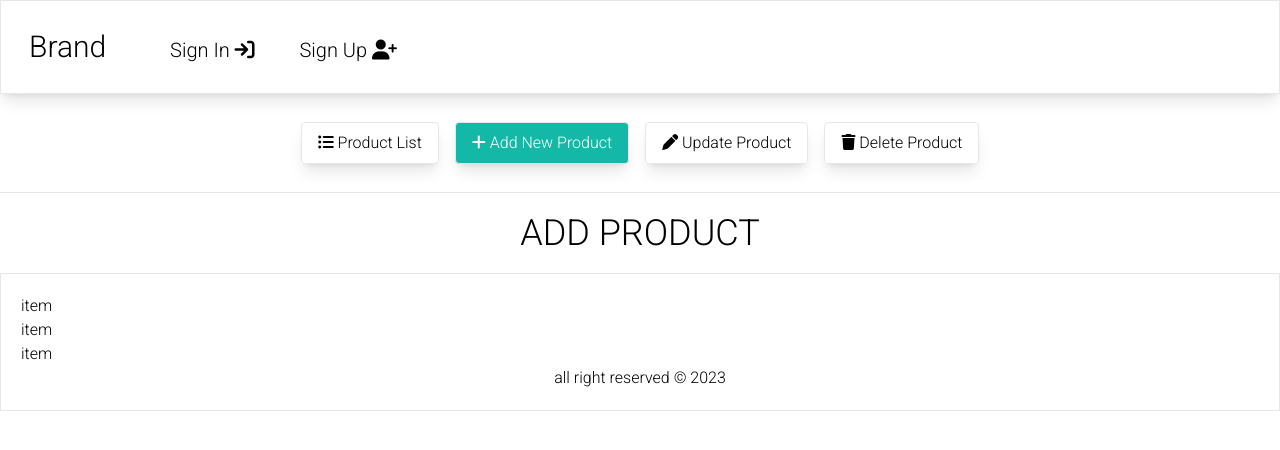
After one commit to Esmat-Farjad/ecommerce, a Django app: page /store/routeProduct/add in a window 1280 px wide. The commit adds this page. Shown: the top 450 px of the page. Run offline with Django 4.2, Linux system fonts and the light colour scheme; some libraries are stand-ins or nearby versions.

Commit message:
template structure created

```diff
--- a/store/admin.py
+++ b/store/admin.py
@@ -1,5 +1,7 @@
 from django.contrib import admin
-from .models import Store, CustomUser
+from .models import Store, CustomUser,Category,Product
 # Register your models here.
 admin.site.register(Store)
 admin.site.register(CustomUser)
+admin.site.register(Category)
+admin.site.register(Product)
--- /dev/null
+++ b/store/templates/add_product.html
@@ -0,0 +1,5 @@
+<div class="content">
+    <div class="text-center text-4xl">
+        <p class="m-5">ADD PRODUCT</p>
+    </div>
+</div>
--- a/store/templates/includes/navbar.html
+++ b/store/templates/includes/navbar.html
@@ -6,7 +6,10 @@
                 {% if user.is_authenticated %}
                     <li class="inline mx-5 hover:font-bold cursor-pointer"><a href="">Purchase&nbsp;<i class="fa-solid fa-cart-plus"></i></a></li>
                     <li class="inline mx-5 hover:font-bold cursor-pointer"><a href="{% url 'store:sales' %}">Sales&nbsp;<i class="fa-solid fa-cart-shopping"></i></a></li>
+                    <li class="inline mx-5 hover:font-bold cursor-pointer"><a href="{% url 'store:product' %}">Products&nbsp;<i
+                                class="fa-solid fa-box-open"></i></a></li>
                     <li class="inline mx-5 hover:font-bold cursor-pointer"><a href="{% url 'store:signout' %}">logout&nbsp;<i class="fa-solid fa-user-minus"></i></a></li>
+
                 {% else %}
                     <li class="inline mx-5 hover:font-bold cursor-pointer"><a href="{% url 'store:signin' %}">Sign In&nbsp;<i class="fa-solid fa-arrow-right-to-bracket"></i></a></li>
                     <li class="inline mx-5 hover:font-bold cursor-pointer"><a href="{% url 'store:signup' %}">Sign Up&nbsp;<i class="fa-solid fa-user-plus"></i></a></li>
--- a/store/templates/main/base.html
+++ b/store/templates/main/base.html
@@ -23,22 +23,34 @@
         {% for message in messages %}
         {% if message.tags == "success" %}
         <div id="show" class="absolute text-center m-4 right-1/4 left-1/4 top-20 py-2 px-4 z-40 shadow border border-green-600 bg-green-100 text-green rounded-full">
-            <p class=""><span class="font-bold">Message: </span>{{message}}</p>
+            <p class="inline-block"><span class="font-bold">Message: </span>{{message}}</p>
+            <p class="float-right cursor-pointer px-3 text-red-500 inline-block" role="close" onclick="closing()"><i class="fa-solid fa-xmark"></i></p>
+                    <script>
+                        setTimeout(() => {
+                            document.getElementById("show").style.display = 'none';
+                        }, 3000);
+
+                        function closing() {
+                            document.getElementById("show").style.display = 'none';
+                        }
+                    </script>
         </div>
         {% elif message.tags == 'error' %}
         <div id="show" class="absolute text-center m-4 right-1/4 left-1/4 top-20 py-2 px-4 z-40 shadow border border-red-600 bg-red-100 text-red rounded-full">
             <p class="inline-block"><span class="font-bold">Error: </span>{{message}}</p>
             <p class="float-right cursor-pointer px-3 text-red-500 inline-block" role="close" onclick="closing()"><i class="fa-solid fa-xmark"></i></p>
-        </div>
-        <script>
-            setTimeout(() => {
+            <script>
+                setTimeout(() => {
                     document.getElementById("show").style.display = 'none';
                 }, 3000);
 
-            function closing() {
-                document.getElementById("show").style.display = 'none';
-            }
-        </script>
+                function closing() {
+                    document.getElementById("show").style.display = 'none';
+                }
+            </script>
+        </div>
+
+
         {% endif %}
         {% endfor %}
         {% endif %}
--- /dev/null
+++ b/store/templates/product.html
@@ -0,0 +1,124 @@
+{% extends 'main/base.html' %}
+{% load static %}
+{% block content %}
+<div class="grid rows-2">
+
+    <div class="list-tab">
+        <div class="flex justify-center py-2 my-5">
+            {% if flag == 'list' %}
+                <span
+                    class="mx-2 shadow-lg py-2 px-4 border bg-teal-500 transition duration-500 ease-in-out rounded text-white cursor-pointer ">
+                    <a href="{% url 'store:routeProduct' 'list' %}">
+                        <i class="fa-solid fa-list-ul"></i>&nbsp;Product List
+                    </a>
+                </span>
+            {% else %}
+            <span
+                class="mx-2 shadow-lg py-2 px-4 border hover:bg-teal-500 transition duration-500 ease-in-out rounded hover:text-white cursor-pointer ">
+                <a href="{% url 'store:routeProduct' 'list' %}">
+                    <i class="fa-solid fa-list-ul"></i>&nbsp;Product List
+                </a>
+            </span>
+            {% endif %}
+            {% if flag == 'add' %}
+                <span
+                    class="mx-2 shadow-lg py-2 px-4 border bg-teal-500 transition duration-500 ease-in-out rounded text-white cursor-pointer ">
+                    <a href="{% url 'store:routeProduct' 'add' %}">
+                        <i class="fa-solid fa-plus"></i>&nbsp;Add New Product
+                    </a>
+                </span>
+            {% else %}
+                <span
+                    class="mx-2 shadow-lg py-2 px-4 border hover:bg-teal-500 transition duration-500 ease-in-out rounded hover:text-white cursor-pointer ">
+                    <a href="{% url 'store:routeProduct' 'add' %}">
+                        <i class="fa-solid fa-plus"></i>&nbsp;Add New Product
+                    </a>
+                </span>
+            {% endif %}
+            {% if flag == 'update' %}
+                <span
+                    class="mx-2 shadow-lg py-2 px-4 border bg-teal-500 transition duration-500 ease-in-out rounded text-white cursor-pointer ">
+                    <a href="{% url 'store:routeProduct' 'update' %}">
+                        <i class="fa-solid fa-pen"></i>&nbsp;Update Product
+                    </a>
+                </span>
+            {% else %}
+            <span
+                class="mx-2 shadow-lg py-2 px-4 border hover:bg-teal-500 transition duration-500 ease-in-out rounded hover:text-white cursor-pointer ">
+                <a href="{% url 'store:routeProduct' 'update' %}">
+                    <i class="fa-solid fa-pen"></i>&nbsp;Update Product
+                </a>
+            </span>
+            {% endif %}
+            {% if flag == 'delete' %}
+                <span
+                    class="mx-2 shadow-lg py-2 px-4 border bg-red-500 transition duration-500 ease-in-out rounded text-white cursor-pointer ">
+                    <a href="{% url 'store:routeProduct' 'delete' %}">
+                        <i class="fa-solid fa-trash"></i>&nbsp;Delete Product
+                    </a>
+                </span>
+            {% else %}
+                <span
+                    class="mx-2 shadow-lg py-2 px-4 border hover:bg-red-500 transition duration-500 ease-in-out rounded hover:text-white cursor-pointer ">
+                    <a href="{% url 'store:routeProduct' 'delete' %}">
+                        <i class="fa-solid fa-trash"></i>&nbsp;Delete Product
+                    </a>
+                </span>
+            {% endif %}
+        </div>
+    </div>
+    <hr>
+    <div class="main-content mx-10">
+        {% if flag == 'list' %}
+
+            <div class="grid lg:grid-row-2 m-5">
+                <div class="">
+                    <h1 class="text-center text-4xl m-5">
+                        Product Details
+                    </h1>
+                    <div class="flex justify-center">
+                        <form action="" method="POST" class="my-5">
+                            {% csrf_token %}
+                            <input type="text" class="py-2 rounded border border-teal-400 w-96">
+                            <button class="rounded-full border bg-teal-500 hover:bg-teal-700 hover:text-white px-3 py-2"><i
+                                    class="fa-solid fa-magnifying-glass"></i></button>
+                            <!-- <button class="bg-teal-500 text-white px-4 py-2 hover:font-bold hover:bg-teal-700 shadow my-3">Save</button> -->
+                        </form>
+                    </div>
+                </div>
+                <div>
+                <table class="table-auto w-full text-center">
+                    <thead class="bg-teal-500 text-white">
+                        <th class="py-2">#</th>
+                        <th class="py-2">Name</th>
+                        <th class="py-2">Description</th>
+                        <th class="py-2">Category</th>
+                        <th class="py-2">price</th>
+                        <th class="py-2">MFD</th>
+                        <th class="py-2">EXPD</th>
+                        <th class="py-2">Stock</th>
+                    </thead>
+                    <tbody>
+                        <td class="py-2">item</td>
+                        <td class="py-2">item</td>
+                        <td class="py-2">item</td>
+                        <td class="py-2">item</td>
+                        <td class="py-2">item</td>
+                        <td class="py-2">item</td>
+                        <td class="py-2">item</td>
+                        <td class="py-2">item</td>
+                    </tbody>
+                </table>
+            </div>
+        {% elif flag == 'add' %}
+            {% include 'add_product.html' %}
+        {% elif flag == 'update' %}
+            {% include 'update_product.html' %}
+        {% elif flag == 'delete' %}
+            <h1>DELETE PRODUCT</h1>
+        {% endif %}
+
+
+    </div>
+</div>
+{% endblock content %}
--- a/store/templates/signin.html
+++ b/store/templates/signin.html
@@ -2,7 +2,7 @@
 {% load static %}
 {% block content %}
 <div class="login">
-        <div class="grid grid-cols-3">
+        <div class="grid lg:grid-cols-3 sm:grid-cols-1">
         <div class="side"></div>
         <div class="main px-10 my-20">
         <form action="" method="POST" class="p-10 border border-gray-300 rounded-lg ">
--- /dev/null
+++ b/store/templates/update_product.html
@@ -0,0 +1,5 @@
+<div class="content">
+    <div class="text-center text-4xl">
+        <p class="m-5">UPDATE PRODUCT</p>
+    </div>
+</div>
--- a/store/urls.py
+++ b/store/urls.py
@@ -8,4 +8,6 @@ urlpatterns = [
     path('signup/', views.signup, name='signup'),
     path('sales/', views.sales, name='sales'),
     path('signout/', views.signout, name='signout'),
+    path('product/', views.product, name='product'),
+    path('routeProduct/<flag>', views.routeProduct, name='routeProduct'),
 ]
--- a/store/views.py
+++ b/store/views.py
@@ -12,6 +12,13 @@ def base(request):
     return render(request, 'main/base.html')
 
 def signup(request):
+    if request.method == 'POST':
+        form = UserCreationForm(request.POST)
+        if form.is_valid():
+            form.save()
+            messages.success(request, 'your account has been created successfully !')
+        else:
+            messages.error(request, 'Oops...Something went wrong. Try again')
     form = UserCreationForm()
     context = {'form':form}
     return render(request, 'signup.html', context)
@@ -43,3 +50,22 @@ def sales(request):
 def signout(request):
     logout(request)
     return render(request, 'signin.html')
+
+def product(request):
+    context = {'flag':'list'}
+    return render(request, 'product.html', context)
+
+def routeProduct(request, flag):
+    if flag == 'list':
+        sign = flag
+        context = {'flag':sign}
+    elif flag == 'add':
+        sign = flag
+        context = {'flag':sign}
+    elif flag == 'update':
+        sign = flag
+        context = {'flag':sign}
+    elif flag =='delete':
+        sign = flag
+        context = {'flag':sign}
+    return render(request, 'product.html', context)
```
Also changed, not shown: store/forms.py (+10 -2 lines), store/models.py (+23 -0 lines), store/templates/sales.html (+33 -3 lines), store/templates/signup.html (+14 -7 lines), templates/home.html (+13 -7 lines), db.sqlite3, store/migrations/0003_category_product.py (added).
